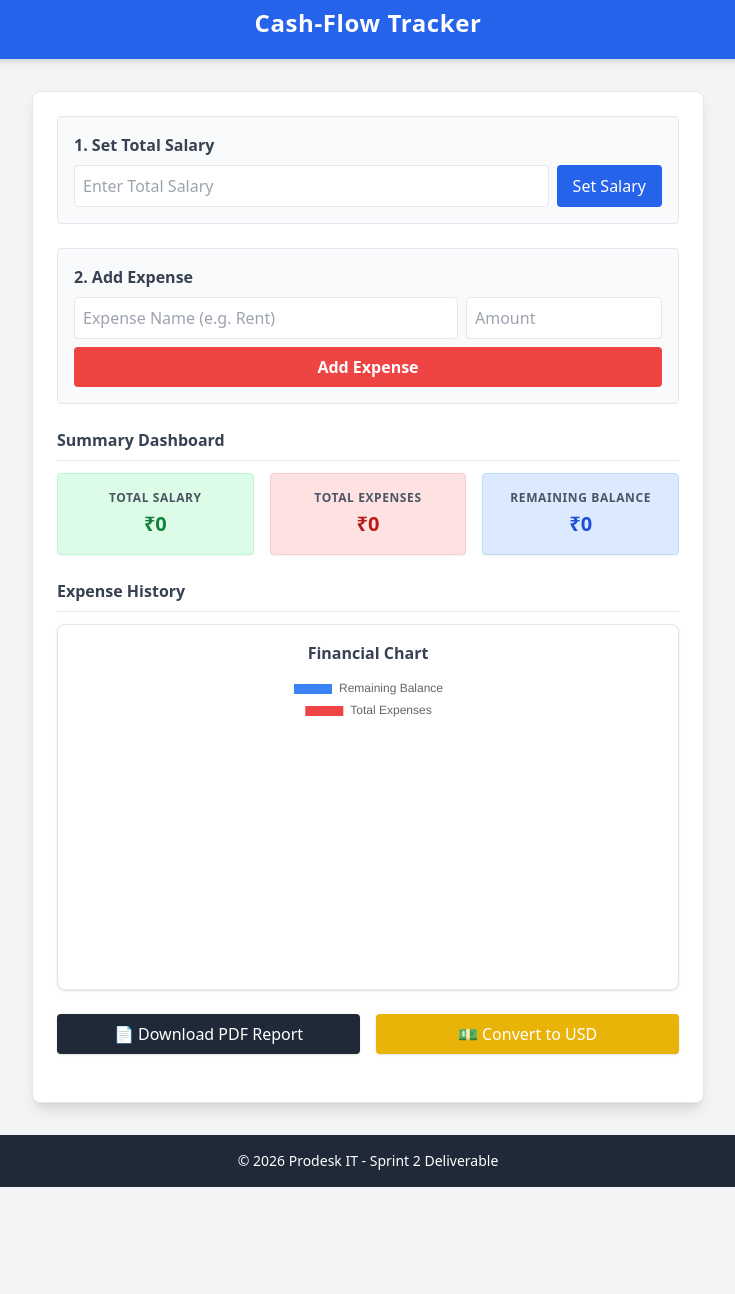
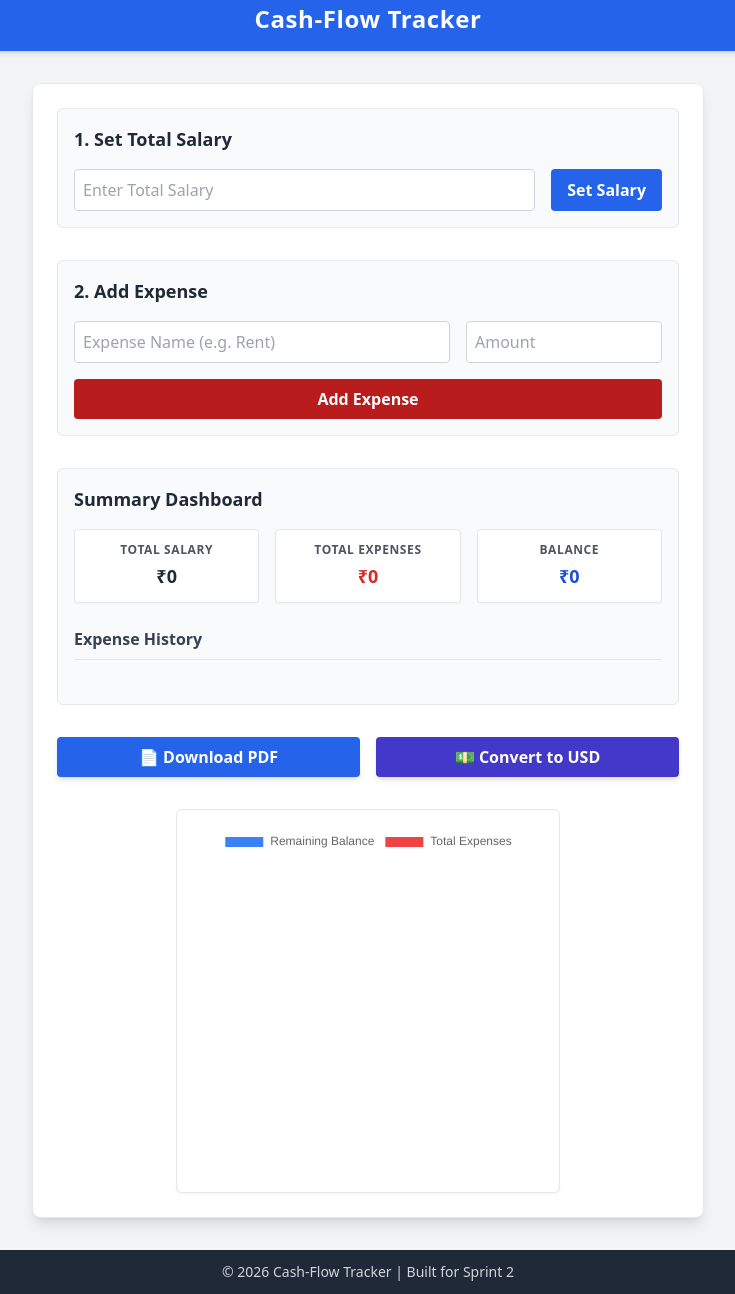
Before and after one commit to shashank113333/cash-flow-tracker-sprint-2, a plain HTML site: page index.html in a window 1280 px wide. Shown: the part 13-1307 px from the top of the page, without its empty margins (272-1007 px from the left). Before the commit the page ends 1200 px from the top, so only its background shows below. Drawn offline with nearby package versions, Linux system fonts and the light colour scheme.

Commit message:
Fixed Lighthouse Issues

```diff
--- a/index.html
+++ b/index.html
@@ -3,95 +3,88 @@
 <head>
     <meta charset="UTF-8">
     <meta name="viewport" content="width=device-width, initial-scale=1.0">
+    <meta name="description" content="A simple Cash-Flow Tracker to manage income and expenses.">
     <title>Cash-Flow Tracker</title>
-    <meta name="description" content="A simple Cash-Flow Tracker to manage your salary and daily expenses.">
-    <script src="https://cdn.tailwindcss.com"></script>
+    <link rel="stylesheet" href="styles.css">
     <link rel="icon" href="data:,">
 
-    <link rel="stylesheet" href="styles.css">
+    <script defer src="https://cdn.tailwindcss.com"></script>
+    <script defer src="https://cdn.jsdelivr.net/npm/chart.js"></script>
+    <script defer src="https://cdnjs.cloudflare.com/ajax/libs/jspdf/2.5.1/jspdf.umd.min.js"></script>
+    <script defer src="script.js"></script>
 </head>
-<body class="bg-gray-100 font-sans text-gray-800 flex flex-col min-h-screen">
+<body class="bg-gray-100 min-h-screen flex flex-col font-sans text-gray-900">
 
-    <header class="bg-blue-600 text-white p-5 shadow-md">
-        <nav class="max-w-4xl mx-auto">
+    <header class="bg-blue-600 text-white py-4 shadow-md w-full">
         <h1 class="text-2xl font-bold text-center tracking-wide">Cash-Flow Tracker</h1>
-        </nav>
     </header>
 
-    <main class="flex-grow w-full max-w-2xl mx-auto bg-white p-6 my-8 rounded-lg shadow-lg border">
-        <div id="error-msg" class="hidden mb-4 p-3 bg-red-100 text-red-700 rounded text-sm font-semibold"></div>
-        <div id="warning-msg" class="hidden mb-4 p-3 bg-red-600 text-white rounded text-center font-bold animate-pulse">
-             ⚠️ CRITICAL: Remaining balance has dropped below 10% of Total Salary!
+    <main class="flex-grow w-full max-w-2xl mx-auto bg-white p-6 my-8 rounded-lg shadow-lg border border-gray-200">
+
+
+        <section class="mb-8 p-4 border rounded-md bg-gray-50">
+            <h2 class="text-lg font-semibold mb-4 text-gray-800">1. Set Total Salary</h2>
+            <div class="flex gap-4">
+                <input type="number" id="salary-input" placeholder="Enter Total Salary"
+                    class="border border-gray-300 p-2 rounded flex-1 focus:outline-none focus:ring-2 focus:ring-blue-500">
+                <button id="set-salary-btn" class="bg-blue-600 text-white px-4 py-2 rounded hover:bg-blue-700 transition-colors font-semibold">Set Salary</button>
+            </div>
+        </section>
+
+
+        <div id="error-msg" class="hidden mb-4 p-3 bg-red-100 text-red-700 rounded border border-red-200 font-medium text-sm"></div>
+        <div id="warning-msg" class="hidden mb-4 p-3 bg-yellow-100 text-yellow-800 rounded border border-yellow-200 font-medium text-sm">
+            ⚠️ Warning: Your balance is below 10% of your total salary!
         </div>
 
-        <div class="mb-6 p-4 bg-gray-50 rounded border">
-            <h2 class="font-semibold mb-2 text-gray-700">1. Set Total Salary</h2>
-            <div class="flex gap-2">
-                <input type="number" id="salary-input" placeholder="Enter Total Salary" class="border p-2 rounded flex-1 outline-none focus:border-blue-500">
-                <button id="set-salary-btn" class="bg-blue-600 text-white px-4 py-2 rounded hover:bg-blue-700 transition">Set Salary</button>
-            </div>
-        </div>
-        <div class="mb-6 p-4 bg-gray-50 rounded border">
-            <h2 class="font-semibold mb-2 text-gray-700">2. Add Expense</h2>
-            <div class="flex gap-2 mb-2">
-                <input type="text" id="expense-name" placeholder="Expense Name (e.g. Rent)" class="border p-2 rounded flex-1 outline-none focus:border-red-500">
-                <input type="number" id="expense-amount" placeholder="Amount" class="border p-2 rounded w-1/3 outline-none focus:border-red-500">
-            </div>
-            <button id="add-expense-btn" class="bg-red-500 text-white px-4 py-2 rounded hover:bg-red-600 w-full transition font-semibold">Add Expense</button>
+
+        <section class="mb-8 p-4 border rounded-md bg-gray-50">
+            <h2 class="text-lg font-semibold mb-4 text-gray-800">2. Add Expense</h2>
+            <div class="flex gap-4 mb-4">
+                <input type="text" id="expense-name" placeholder="Expense Name (e.g. Rent)"
+                    class="border border-gray-300 p-2 rounded flex-1 focus:outline-none focus:ring-2 focus:ring-blue-500">
+                <input type="number" id="expense-amount" placeholder="Amount"
+                    class="border border-gray-300 p-2 rounded w-1/3 focus:outline-none focus:ring-2 focus:ring-blue-500">
             </div>
 
-        <div class="mb-6">
-            <h3 class="font-semibold mb-3 border-b pb-2 text-gray-700">Summary Dashboard</h3>
-            <div class="grid grid-cols-3 gap-4 text-center">
-                <div class="bg-green-100 p-4 rounded shadow-sm border border-green-200">
+            <button id="add-expense-btn" class="bg-red-700 text-white px-4 py-2 rounded hover:bg-red-800 w-full transition-colors font-semibold">Add Expense</button>
+        </section>
+
+
+        <section class="mb-8 p-4 border rounded-md bg-gray-50">
+            <h2 class="text-lg font-semibold mb-4 text-gray-800">Summary Dashboard</h2>
+            <div class="grid grid-cols-3 gap-4 mb-6 text-center">
+                <div class="p-3 bg-white border rounded shadow-sm">
                     <p class="text-xs text-gray-600 mb-1 uppercase tracking-wider font-semibold">Total Salary</p>
-                    <p class="text-xl font-bold text-green-700" id="display-salary">₹0</p>
+                    <p id="display-salary" class="text-lg font-bold text-gray-800">₹0</p>
                 </div>
-                <div class="bg-red-100 p-4 rounded shadow-sm border border-red-200">
+                <div class="p-3 bg-white border rounded shadow-sm">
                     <p class="text-xs text-gray-600 mb-1 uppercase tracking-wider font-semibold">Total Expenses</p>
-                    <p class="text-xl font-bold text-red-700" id="display-expenses">₹0</p>
+                    <p id="display-expenses" class="text-lg font-bold text-red-600">₹0</p>
                 </div>
-                <div class="bg-blue-100 p-4 rounded shadow-sm border border-blue-200">
-                    <p class="text-xs text-gray-600 mb-1 uppercase tracking-wider font-semibold">Remaining Balance</p>
-                    <p class="text-xl font-bold text-blue-700" id="display-balance">₹0</p>
-                </div>
+                <div class="p-3 bg-white border rounded shadow-sm">
+                    <p class="text-xs text-gray-600 mb-1 uppercase tracking-wider font-semibold">Balance</p>
+                    <p id="display-balance" class="text-lg font-bold text-blue-700">₹0</p>
                 </div>
             </div>
 
+            <h3 class="font-semibold text-gray-700 mb-3 border-b pb-2">Expense History</h3>
+            <ul id="expense-list" class="space-y-2 max-h-60 overflow-y-auto mb-4">
 
-        <div>
-            <h2 class="font-semibold mb-3 border-b pb-2 text-gray-700">Expense History</h2>
-            <ul id="expense-list" class="space-y-3"></ul>
+            </ul>
+        </section>
+
+        <div class="flex gap-4 mb-8">
+            <button id="download-pdf-btn" class="bg-blue-600 text-white px-4 py-2 rounded flex-1 hover:bg-blue-700 shadow-md font-bold transition-all">📄 Download PDF</button>
+
+            <button id="currency-btn" class="bg-indigo-700 text-white px-4 py-2 rounded flex-1 hover:bg-indigo-800 shadow-md font-bold transition-all">💵 Convert to USD</button>
         </div>
-
-    <div class="mb-6 p-4 bg-white rounded-lg shadow border text-center">
-        <h3 class="font-semibold mb-2 text-gray-700">Financial Chart</h3>
-    <div class="flex justify-center">
-
-    <div style="width: 300px; height: 300px;">
+        <div class="w-full max-w-sm mx-auto p-4 border rounded-md bg-white shadow-sm">
             <canvas id="myChart"></canvas>
         </div>
-    </div>
-    </div>
-
-    <div class="flex gap-4 mb-6">
-        <button id="download-pdf-btn" class="bg-gray-800 text-white px-4 py-2 rounded flex-1 hover:bg-gray-900 shadow">
-
-            📄 Download PDF Report
-        </button>
-        <button id="currency-btn" class="bg-yellow-500 text-white px-4 py-2 rounded flex-1 hover:bg-yellow-600 shadow">
-            💵 Convert to USD
-        </button>
-    </div>
     </main>
-
-    <footer class="bg-gray-800 text-white text-center p-4 text-sm mt-auto">
-        <p>© 2026 Prodesk IT - Sprint 2 Deliverable</p>
+    <footer class="bg-gray-800 text-gray-300 py-3 text-center text-sm w-full mt-auto">
+        &copy; 2026 Cash-Flow Tracker | Built for Sprint 2
     </footer>
-
-    <script src="https://cdn.jsdelivr.net/npm/chart.js"></script>
-    <script src="https://cdnjs.cloudflare.com/ajax/libs/jspdf/2.5.1/jspdf.umd.min.js"></script>
-    <script src="script.js"></script>
-
 </body>
 </html>
--- a/script.js
+++ b/script.js
@@ -74,12 +74,11 @@ function updateUI() {
 
         const li = document.createElement('li');
         li.className = "flex justify-between items-center p-3 bg-white rounded shadow-sm border";
-
         li.innerHTML = `
             <span>${exp.name}</span>
             <div class="flex items-center gap-4">
                 <span class="font-bold text-red-500">${symbol}${convertedAmount}</span>
-                <button onclick="deleteExpense(${index})" class="text-gray-600 hover:text-red-600 text-lg">🗑️</button>
+                <button onclick="deleteExpense(${index})" class="text-gray-600 hover:text-red-700 text-lg">🗑️</button>
             </div>
         `;
         expenseList.appendChild(li);
@@ -129,8 +128,8 @@ currencyBtn.addEventListener('click', async () => {
             isUSD = true;
 
             currencyBtn.textContent = "🔄 Revert to INR";
-            currencyBtn.classList.replace('bg-yellow-500', 'bg-green-500');
-            currencyBtn.classList.replace('hover:bg-yellow-600', 'hover:bg-green-600');
+            currencyBtn.classList.replace('bg-indigo-700', 'bg-emerald-700');
+            currencyBtn.classList.replace('hover:bg-indigo-800', 'hover:bg-emerald-800');
         } catch (error) {
             showError("API Error: Please check internet connection.");
             currencyBtn.textContent = "💵 Convert to USD";
@@ -139,8 +138,8 @@ currencyBtn.addEventListener('click', async () => {
         isUSD = false;
         exchangeRate = 1;
         currencyBtn.textContent = "💵 Convert to USD";
-        currencyBtn.classList.replace('bg-green-500', 'bg-yellow-500');
-        currencyBtn.classList.replace('hover:bg-green-600', 'hover:bg-yellow-600');
+        currencyBtn.classList.replace('bg-emerald-700', 'bg-indigo-700');
+        currencyBtn.classList.replace('hover:bg-emerald-800', 'hover:bg-indigo-800');
     }
     updateUI();
 });
@@ -174,5 +173,5 @@ downloadPdfBtn.addEventListener('click', () => {
     doc.save("CashFlow_Report.pdf");
 });
 
-// Start App
+
 loadData();
```
Lines whose indentation alone changed are shown as unchanged.
